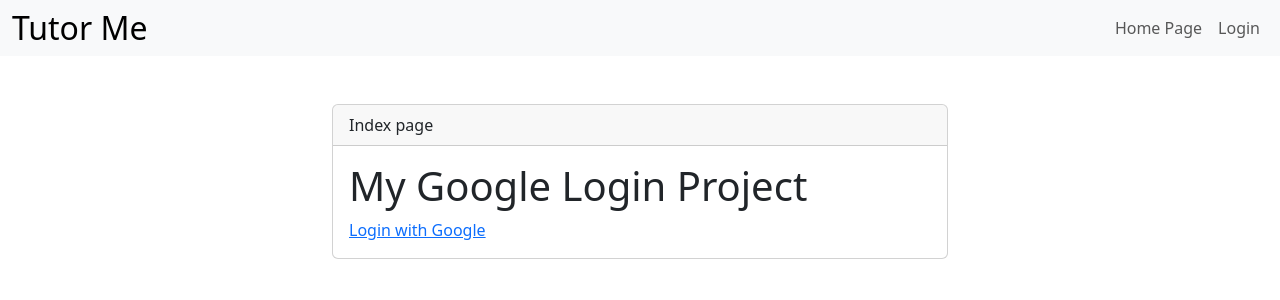
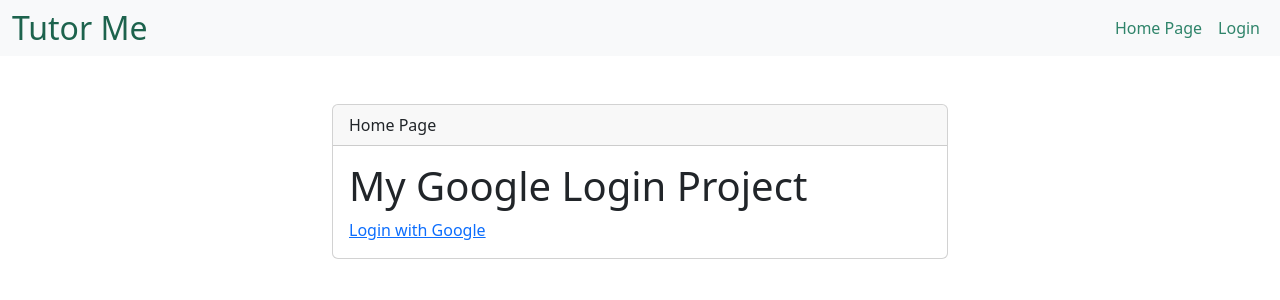
Before and after one commit to hayden-johnson02/TutorMe, a Django app: page / in a window 1280 px wide. Shown: the top 300 px of the page. Run offline with Django 4.2, Linux system fonts and the light colour scheme; some libraries are stand-ins or nearby versions.

Commit message:
green navbar

```diff
--- a/tutorme/templates/base.html
+++ b/tutorme/templates/base.html
@@ -17,22 +17,22 @@
 
 {#source: https://getbootstrap.com/docs/4.0/components/navbar/ #}
 
-<nav class="navbar navbar-expand-lg bg-body-tertiary bg-light">
+<nav class="navbar navbar-expand-lg bg-body-tertiary" style="background-color: #BAE4D6;">
     <div class="container-fluid">
          <a class="navbar-brand">
 {#            <img src="{% static 'polls/images/uvalogo.jpg' %}" alt="uvalogo" height="60">#}
          </a>
-        <span class="navbar-brand position-absolute mx-0" style="font-size: xx-large;">Tutor Me</span>
+        <span class="navbar-brand position-absolute mx-0" style="font-size: xx-large; color: #1D634D">Tutor Me</span>
         <div>
             <ul class="navbar-nav me-auto mb-2 mb-lg-0">
-                <li class="nav-item"><a class="nav-link" href="{% url 'index' %}"><span>Home Page</span></a></li>
+                <li class="nav-item"><a class="nav-link" href="{% url 'index' %}" style="color: #2F846A;"><span>Home Page</span></a></li>
 {#                Add Logout Button if logged in#}
                 {% load socialaccount %}
                 {% if user.is_authenticated %}
-                    <li class="nav-item"><a class="nav-link" href="{% url 'logout' %}"><span>Logout</span></a></li>
-                    <li class="nav-item"><a class="nav-link" href="{% url 'profile' %}"><span>Profile</span></a></li>
+                    <li class="nav-item"><a class="nav-link" href="{% url 'logout' %}" style="color: #2F846A;"><span>Logout</span></a></li>
+                    <li class="nav-item"><a class="nav-link" href="{% url 'profile' %}" style="color: #2F846A;"><span>Profile</span></a></li>
                 {% else %}
-                    <li class="nav-item"><a class="nav-link" href="{% provider_login_url 'google' %}"><span>Login</span></a></li>
+                    <li class="nav-item"><a class="nav-link" href="{% provider_login_url 'google' %}" style="color: #2F846A;"><span>Login</span></a></li>
                 {% endif %}
             </ul>
         </div>
--- a/tutorme/templates/index.html
+++ b/tutorme/templates/index.html
@@ -4,7 +4,7 @@
 <div class="container col-6 py-5">
     <div class="card">
         <div class="card-header">
-            Index page
+            Home Page
         </div>
         <div class="card-body">
             {% load socialaccount %}
```
